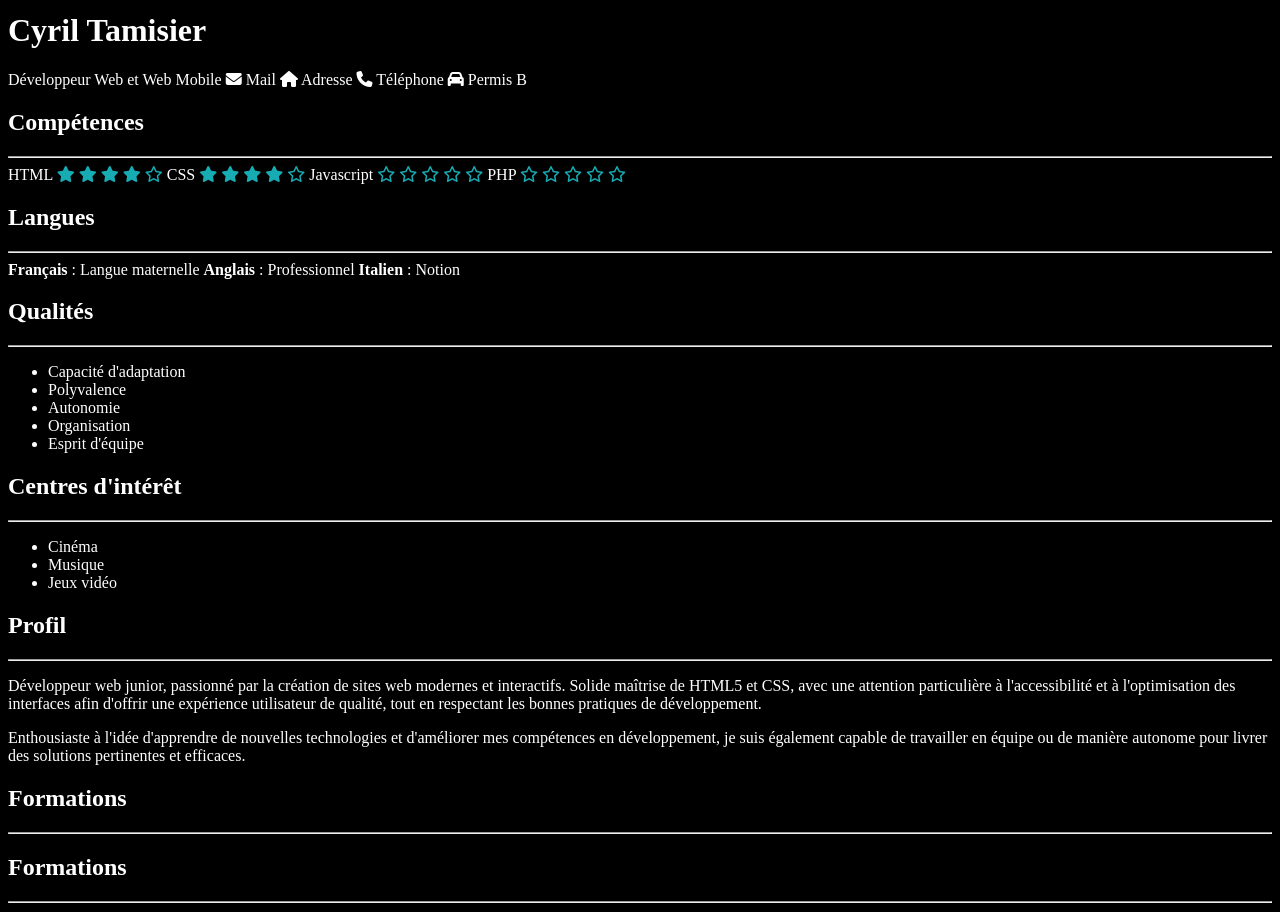
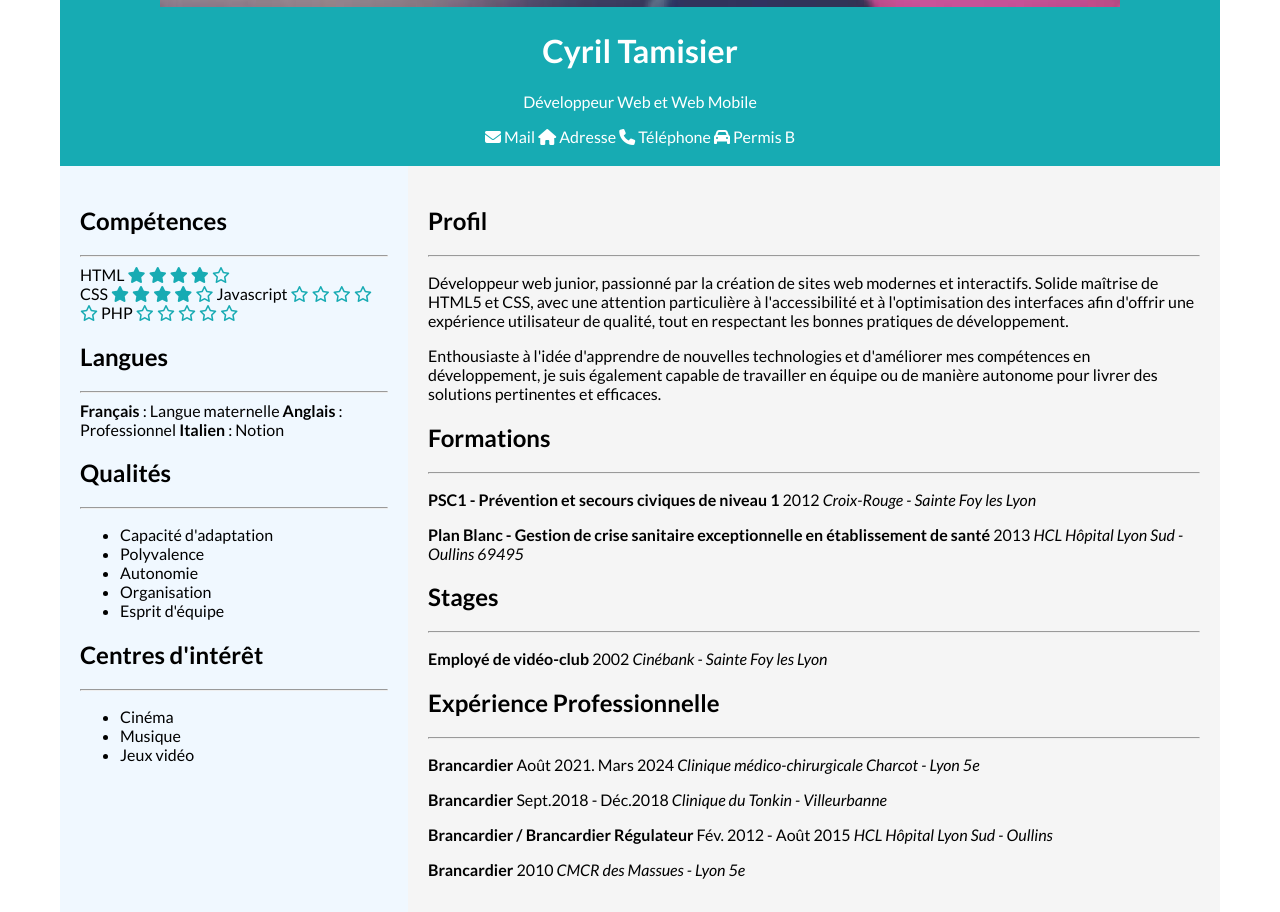
Before and after one commit to LeFruit-Gen/Maquette-CV---Devoir-CEF, a plain HTML site: page index.html in a window 1280 px wide. Shown: the part 981-1893 px from the top of the page. Drawn offline with Linux system fonts and the light colour scheme.

Commit message:
structuration golbale du CV, close #2

```diff
--- a/assets/css/style.css
+++ b/assets/css/style.css
@@ -1,8 +1,39 @@
+@import url('https://fonts.googleapis.com/css2?family=Lato:ital,wght@0,100;0,400;0,700;1,400&family=Raleway:ital,wght@0,100..900;1,100..900&display=swap');
+@import url('https://fonts.googleapis.com/css2?family=Raleway:ital,wght@0,100..900;1,100..900;1,400&display=swap');
+@import url('https://fonts.googleapis.com/css2?family=Raleway:ital,wght@1,100..900&display=swap');
+@import url('https://fonts.googleapis.com/css2?family=Raleway:wght@700&display=swap');
 *{
+    font-family: 'Lato', sans-serif;
+}
+/* Centre page + largeur */
+.container{
+    max-width: 1160px;
+    margin: 0 auto;
+    box-sizing: border-box;
+}
+/* Header et Footer couvrent 1160px */
+header, footer{
+    background-color: #17abb3;
     color: white;
-    background-color: black;
+    padding: 20px;
+    text-align: center;
+    box-sizing: border-box;
 }
-
-hr{
-    color: white;
+.sections{
+    display: flex;
+    justify-content: space-between;
 }
+/* Style "skills" */
+.skills{
+    width: 30%; /* 30% de la largeur */
+    background-color: #f0f8ff;
+    padding: 20px;
+    box-sizing: border-box;
+}
+/* Style "profil" */
+.profil{
+    width: 70%; /* 70% de la largeur */
+    background-color: #f5f5f5;
+    padding: 20px;
+    box-sizing: border-box;
+}
--- a/index.html
+++ b/index.html
@@ -10,16 +10,18 @@
     <link rel="stylesheet" href="https://cdnjs.cloudflare.com/ajax/libs/font-awesome/6.6.0/css/all.min.css" integrity="sha512-Kc323vGBEqzTmouAECnVceyQqyqdsSiqLQISBL29aUW4U/M7pSPA/gEUZQqv1cwx4OnYxTxve5UMg5GT6L4JJg==" crossorigin="anonymous" referrerpolicy="no-referrer" />
 </head>
 <body>
+    <div class="container">
         <header>
             <img src="assets/images/photoprofil.png" alt="photo de profil">
             <h1>Cyril Tamisier</h1>
-            Développeur Web et Web Mobile
+            <p>Développeur Web et Web Mobile</p>
             <i class="fa-solid fa-envelope" style="color: #ffffff;"></i> Mail
             <i class="fa-solid fa-house" style="color: #ffffff;"></i> Adresse
             <i class="fa-solid fa-phone" style="color: #ffffff;"></i> Téléphone
             <i class="fa-solid fa-car" style="color: #ffffff;"></i> Permis B
         </header>
-    <section>
+        <div class="sections">
+            <section class="skills">
                 <h2>Compétences</h2> <hr>
                     HTML
                     <i class="fa-solid fa-star" style="color: #17abb3;"></i>
@@ -27,7 +29,7 @@
                     <i class="fa-solid fa-star" style="color: #17abb3;"></i>
                     <i class="fa-solid fa-star" style="color: #17abb3;"></i>
                     <i class="fa-regular fa-star" style="color: #17abb3;"></i>
-            CSS
+                    <br>CSS
                     <i class="fa-solid fa-star" style="color: #17abb3;"></i>
                     <i class="fa-solid fa-star" style="color: #17abb3;"></i>
                     <i class="fa-solid fa-star" style="color: #17abb3;"></i>
@@ -64,7 +66,7 @@
                         <li>Jeux vidéo</li>
                     </ul>
             </section>
-    <section>
+            <section class="profil">
                 <h2>Profil</h2> <hr>
                     <p>Développeur web junior, passionné par la création de sites web modernes et interactifs.
                     Solide maîtrise de HTML5 et CSS, avec une attention particulière à l'accessibilité et à l'optimisation des interfaces
@@ -72,29 +74,31 @@
                     <p>Enthousiaste à l'idée d'apprendre de nouvelles technologies et d'améliorer mes compétences en développement,
                     je suis également capable de travailler en équipe ou de manière autonome pour livrer des solutions pertinentes et efficaces.</p>
                 <h2>Formations</h2> <hr>
-        <h2>Formations</h2> <hr>
-            PSC1 - Prévention et secours civiques de niveau 1 2012
-            Croix-Rouge - Sainte Foy les Lyon
-            Plan Blanc - Gestion de crise sanitaire exceptionnelle en établissement de santé 2013
-            HCL Hôpital Lyon Sud - Oullins 69495
+                    <p><b>PSC1 - Prévention et secours civiques de niveau 1</b> 2012
+                    <i>Croix-Rouge - Sainte Foy les Lyon</i></p>
+                    <p><b>Plan Blanc - Gestion de crise sanitaire exceptionnelle en établissement de santé</b> 2013
+                    <i>HCL Hôpital Lyon Sud - Oullins 69495</i></p>
                 <h2>Stages</h2> <hr>
-            Employé de vidéo-club 2002
-            Cinébank - Sainte Foy les Lyon
+                    <p><b>Employé de vidéo-club</b> 2002
+                    <i>Cinébank - Sainte Foy les Lyon</i></p>
                 <h2>Expérience Professionnelle</h2> <hr>
-            Brancardier Août 2021. Mars 2024
-            Clinique médico-chirurgicale Charcot - Lyon 5e
-            Brancardier Sept.2018 - Déc.2018
-            Clinique du Tonkin - Villeurbanne
-            Brancardier / Brancardier Régulateur Fév. 2012 - Août 2015
-            HCL Hôpital Lyon Sud - Oullins
-            Brancardier 2010
-            CMCR des Massues - Lyon 5e
+                    <p><b>Brancardier</b> Août 2021. Mars 2024
+                    <i>Clinique médico-chirurgicale Charcot - Lyon 5e</i></p>
+                    <p><b>Brancardier</b> Sept.2018 - Déc.2018
+                    <i>Clinique du Tonkin - Villeurbanne</i></p>
+                    <p><b>Brancardier / Brancardier Régulateur</b> Fév. 2012 - Août 2015
+                    <i>HCL Hôpital Lyon Sud - Oullins</i></p>
+                    <p><b>Brancardier</b> 2010
+                    <i>CMCR des Massues - Lyon 5e</i></p>
             </section>
+        </div>
         <footer>
             <i class="fa-brands fa-linkedin" style="color: #ffffff;"></i>
             <i class="fa-brands fa-github" style="color: #ffffff;"></i>
             <i class="fa-brands fa-square-instagram" style="color: #ffffff;"></i>
-        Mis à jour le : 17/10/2024
+            <p>Mis à jour le : 30/09/2024</p>
         </footer>
+
+    </div>
 </body>
 </html>
```
Lines whose indentation alone changed are shown as unchanged.
